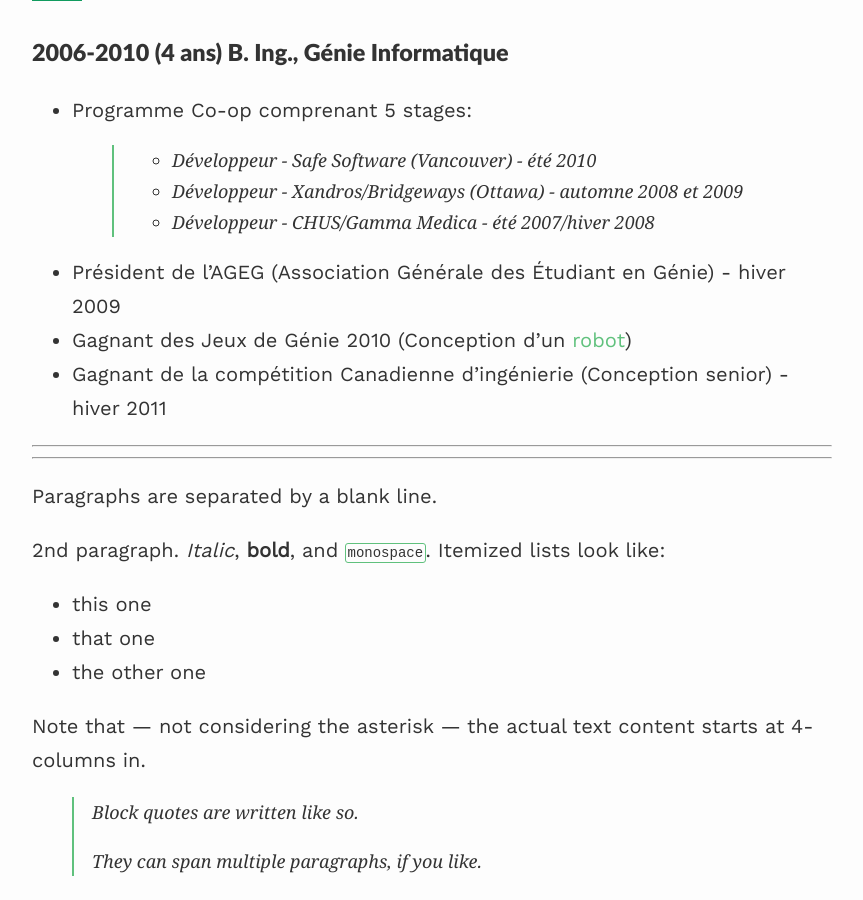
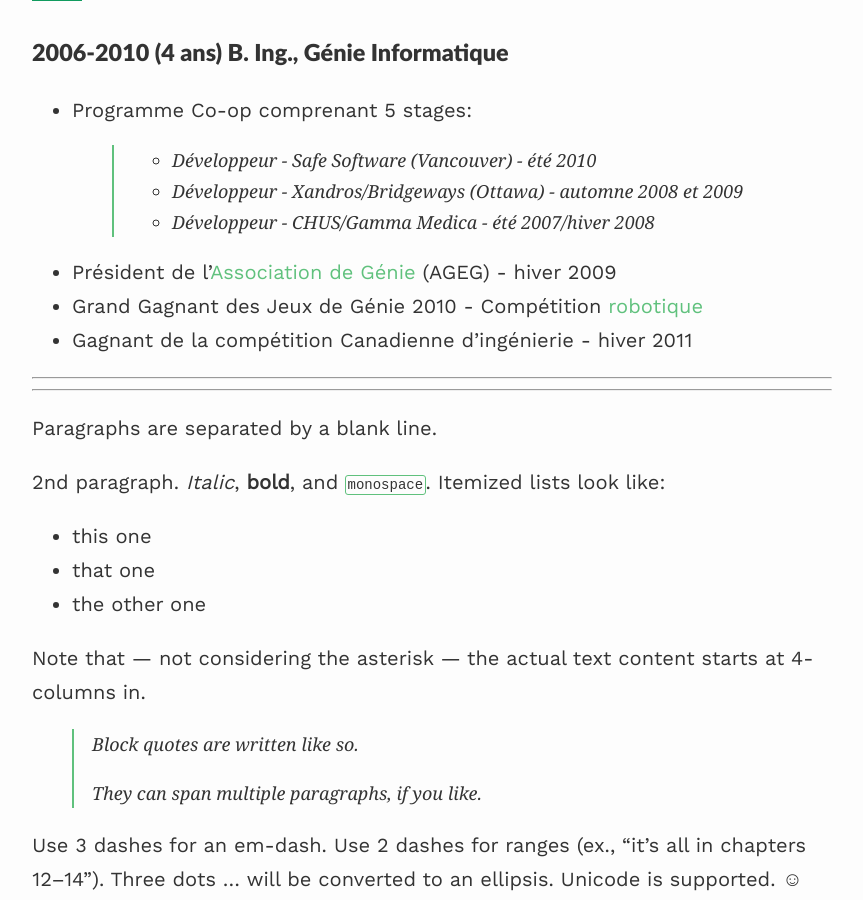
Before and after one commit to drdeteck/Me2, a Jekyll site: the page built from cv.md, in a window 1280 px wide and 900 px high, scrolled down 2717 px. Shown: the whole window, without its empty margins (208-1071 px from the left). Built offline with Jekyll 4.4.1, drawn with Linux system fonts in a browser that asks for light colours; nearby versions of some CDN libraries; formulas are drawn with MathJax 3.

Commit message:
Update cv.md

```diff
--- a/cv.md
+++ b/cv.md
@@ -74,9 +74,9 @@ Université de Sherbrooke
 >- Développeur - Safe Software (Vancouver) - été 2010
 >- Développeur - Xandros/Bridgeways (Ottawa) - automne 2008 et 2009
 >- Développeur - CHUS/Gamma Medica - été 2007/hiver 2008
-- Président de l'AGEG (Association Générale des Étudiant en Génie) - hiver 2009
-- Gagnant des Jeux de Génie 2010 (Conception d'un [robot](https://www.youtube.com/watch?v=Z3ERyYSB9WI))
-- Gagnant de la compétition Canadienne d'ingénierie (Conception senior) - hiver 2011
+- Président de l'[Association de Génie](https://www.ageg.ca/) (AGEG) - hiver 2009
+- Grand Gagnant des Jeux de Génie 2010 - Compétition [robotique](https://www.youtube.com/watch?v=Z3ERyYSB9WI)
+- Gagnant de la compétition Canadienne d'ingénierie - hiver 2011
 
 
 ***
```
